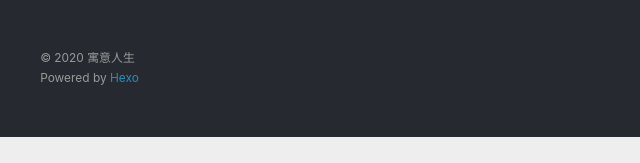
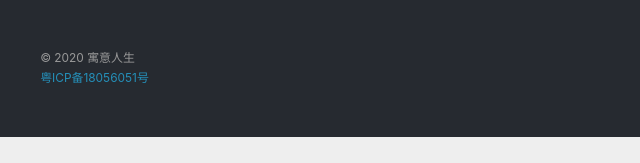
Before and after one commit to ynlc/myblog, a plain HTML site: page archives/index.html in a window 1280 px wide. Shown: the part 634-797 px from the top of the page, 0-640 px from the left. Drawn offline with nearby package versions, Linux system fonts and the light colour scheme.

Commit message:
Update index.html

```diff
--- a/archives/index.html
+++ b/archives/index.html
@@ -164,7 +164,7 @@
   <div class="outer">
     <div id="footer-info" class="inner">
       &copy; 2020 寓意人生<br>
-      Powered by <a href="http://hexo.io/" target="_blank">Hexo</a>
+      <a href="https://beian.miit.gov.cn/" target="_blank">粤ICP备18056051号</a>
     </div>
   </div>
 </footer>
```
